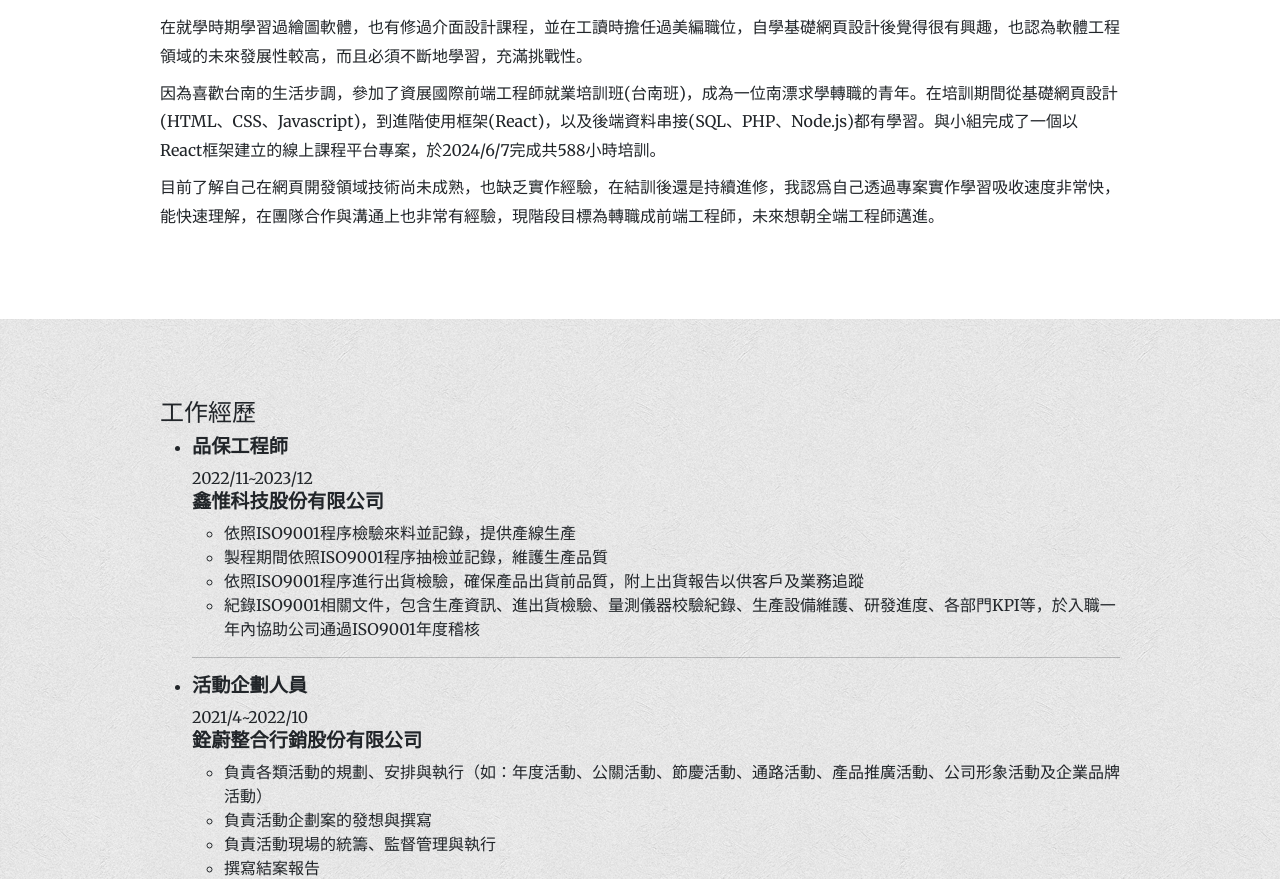
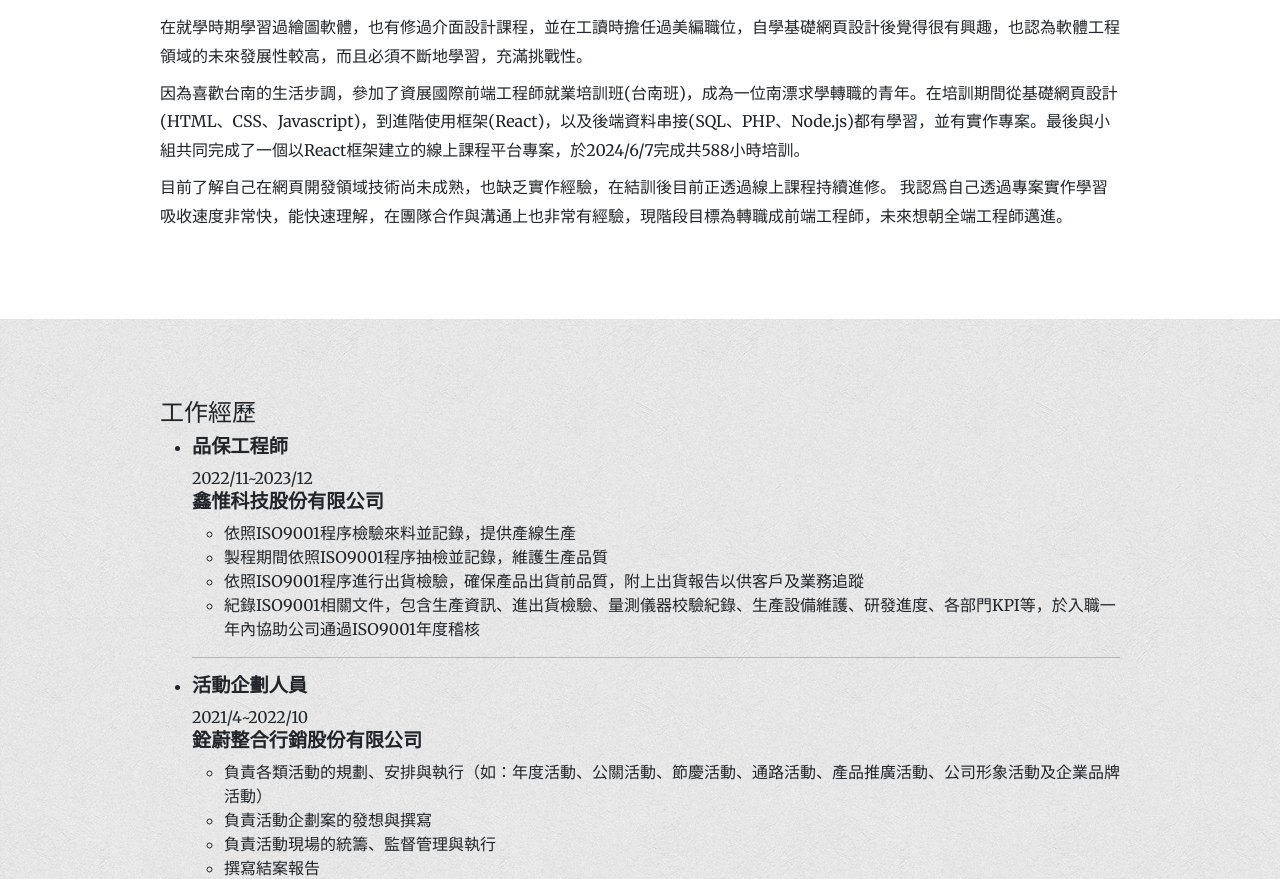
Before and after one commit to PoyuanFang/PoyuanFang.github.io, a plain HTML site: page index.html in a window 1280 px wide. Shown: the part 1692-2571 px from the top of the page. Drawn offline with nearby package versions, Linux system fonts and the light colour scheme.

Commit message:
update my intro

```diff
--- a/index.html
+++ b/index.html
@@ -202,10 +202,11 @@
         <h3>轉職歷程</h3>
         <h4>在就學時期學習過繪圖軟體，也有修過介面設計課程，並在工讀時擔任過美編職位，自學基礎網頁設計後覺得很有興趣，也認為軟體工程領域的未來發展性較高，而且必須不斷地學習，充滿挑戰性。
           <h4>
-            因為喜歡台南的生活步調，參加了資展國際前端工程師就業培訓班(台南班)，成為一位南漂求學轉職的青年。在培訓期間從基礎網頁設計(HTML、CSS、Javascript)，到進階使用框架(React)，以及後端資料串接(SQL、PHP、Node.js)都有學習。與小組完成了一個以React框架建立的線上課程平台專案，於2024/6/7完成共588小時培訓。
+            因為喜歡台南的生活步調，參加了資展國際前端工程師就業培訓班(台南班)，成為一位南漂求學轉職的青年。在培訓期間從基礎網頁設計(HTML、CSS、Javascript)，到進階使用框架(React)，以及後端資料串接(SQL、PHP、Node.js)都有學習，並有實作專案。最後與小組共同完成了一個以React框架建立的線上課程平台專案，於2024/6/7完成共588小時培訓。
           </h4>
           <h4>
-            目前了解自己在網頁開發領域技術尚未成熟，也缺乏實作經驗，在結訓後還是持續進修，我認爲自己透過專案實作學習吸收速度非常快，能快速理解，在團隊合作與溝通上也非常有經驗，現階段目標為轉職成前端工程師，未來想朝全端工程師邁進。
+            目前了解自己在網頁開發領域技術尚未成熟，也缺乏實作經驗，在結訓後目前正透過線上課程持續進修。
+            我認爲自己透過專案實作學習吸收速度非常快，能快速理解，在團隊合作與溝通上也非常有經驗，現階段目標為轉職成前端工程師，未來想朝全端工程師邁進。
           </h4>
       </section>
     </section>
```
